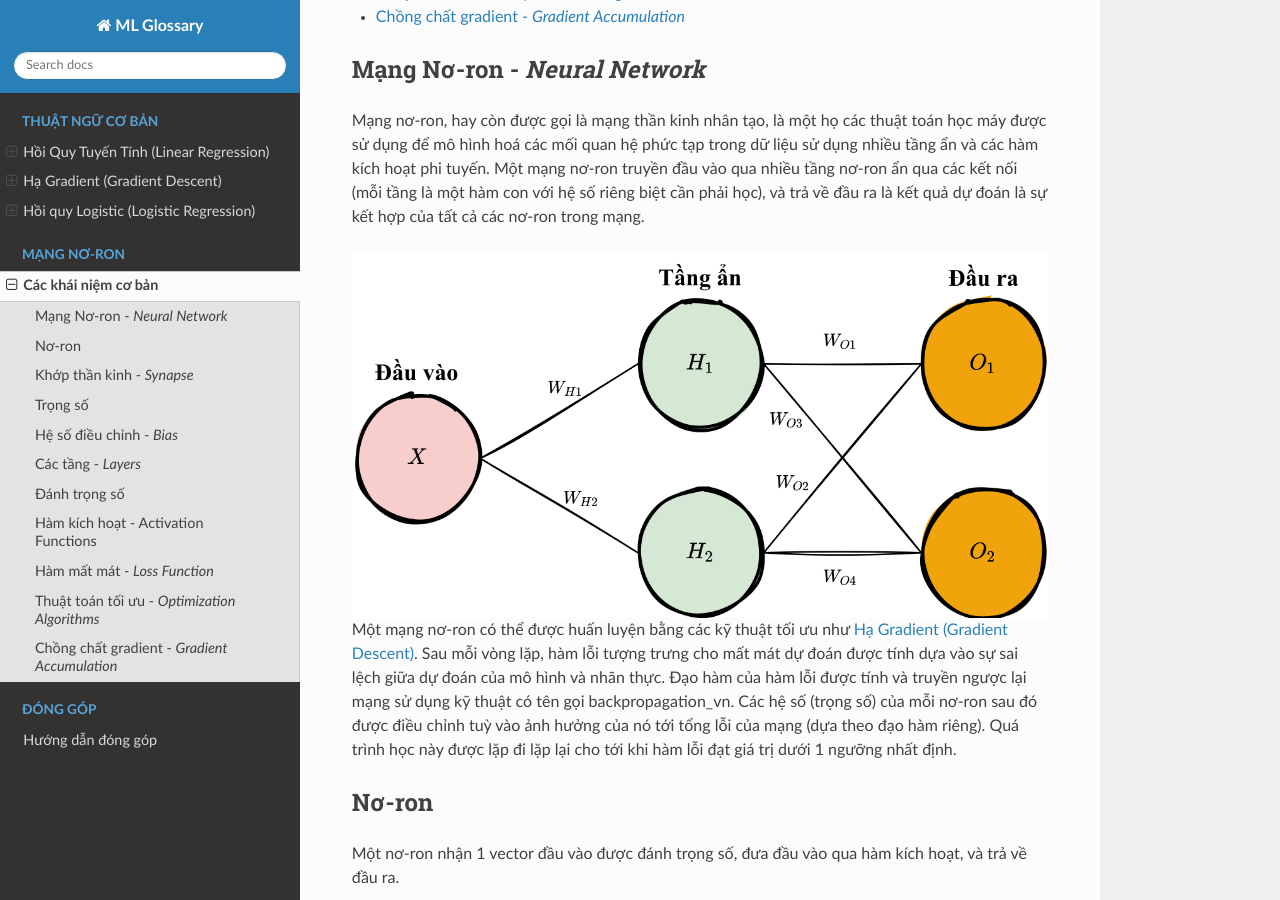
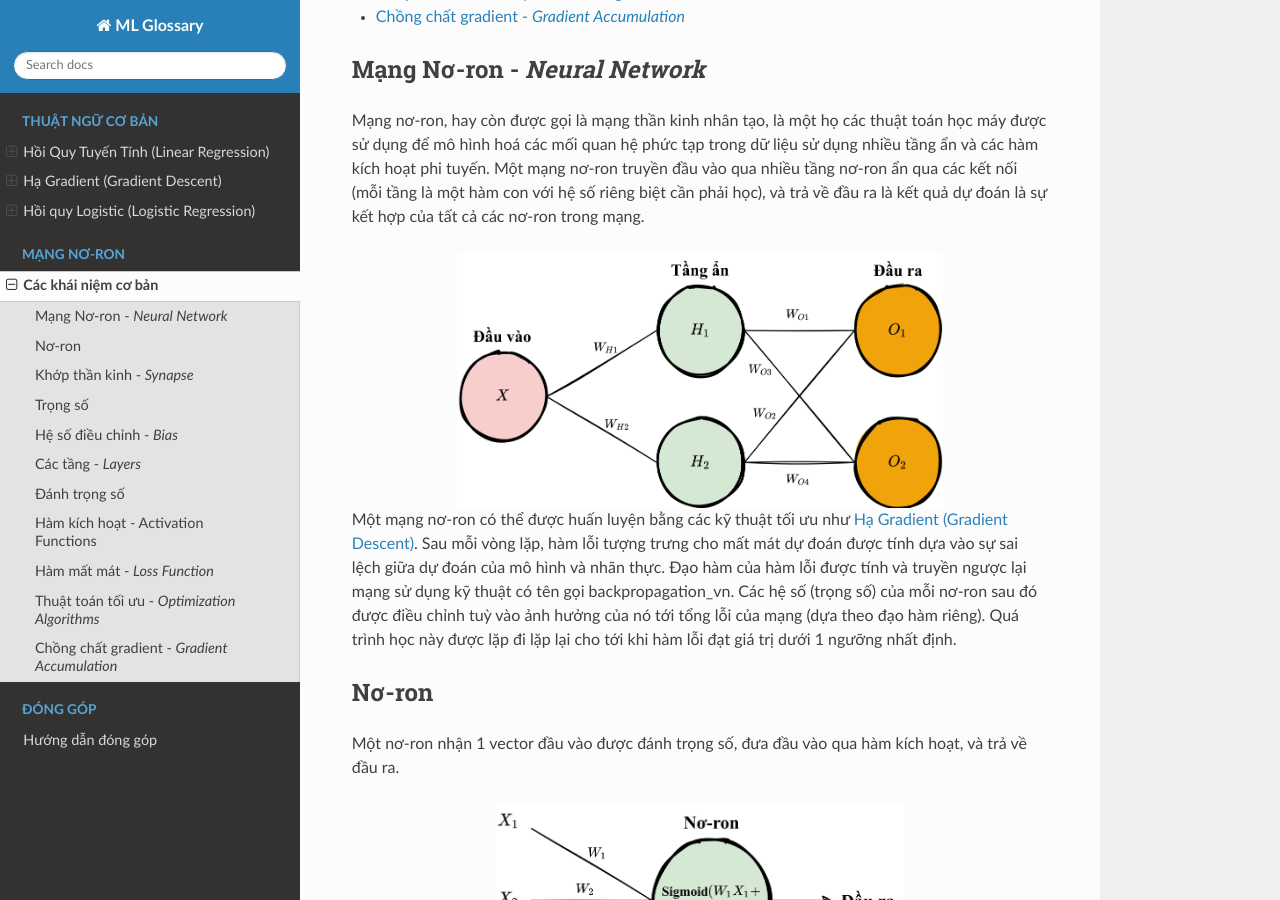
Before and after one commit to trgiangdo/ml-glossary-vn, a Sphinx documentation site: the page built from docs/nn_concepts_vn.rst, in a window 1280 px wide and 900 px high, scrolled down 395 px. Built offline with Sphinx 7.4.7 and the Read the Docs theme 2.0.0, drawn with Linux system fonts in a browser that asks for light colours; pages that are not in the unit, such as notebooks, are missing from menus.

Commit message:
rescale new images

```diff
--- a/docs/nn_concepts_vn.rst
+++ b/docs/nn_concepts_vn.rst
@@ -15,6 +15,9 @@ Một mạng nơ-ron truyền đầu vào qua nhiều tầng nơ-ron ẩn qua c
 
 .. image:: images/neural_network_w_matrices.png
     :align: center
+    :height: 464 px
+    :width: 884 px
+    :scale: 55 %
 
 Một mạng nơ-ron có thể được huấn luyện bằng các kỹ thuật tối ưu như :doc:`gradient_descent_vn`.
 Sau mỗi vòng lặp, hàm lỗi tượng trưng cho mất mát dự đoán được tính dựa vào sự sai lệch giữa dự đoán của mô hình và nhãn thực.
@@ -30,6 +33,9 @@ Một nơ-ron nhận 1 vector đầu vào được đánh trọng số, đưa đ
 
 .. image:: images/neuron.png
     :align: center
+    :height: 302 px
+    :width: 682 px
+    :scale: 60 %
 
 Đầu vào của mỗi nơ-ron có thể là vector đặc trưng từ tập huấn luyện, hoặc là đầu ra của tầng nơ-ron trước nó.
 Từng phần tử của đầu vào sau đó được đánh trọng số khi được truyền qua khớp thần kinh (*synapse*) tới nơ-ron.
@@ -70,6 +76,9 @@ Các tầng - *Layers*
 
 .. image:: images/neural_network_simple.png
     :align: center
+    :height: 224 px
+    :width: 804 px
+    :scale: 60 %
 
 .. rubric:: Tầng đầu vào
 
```
